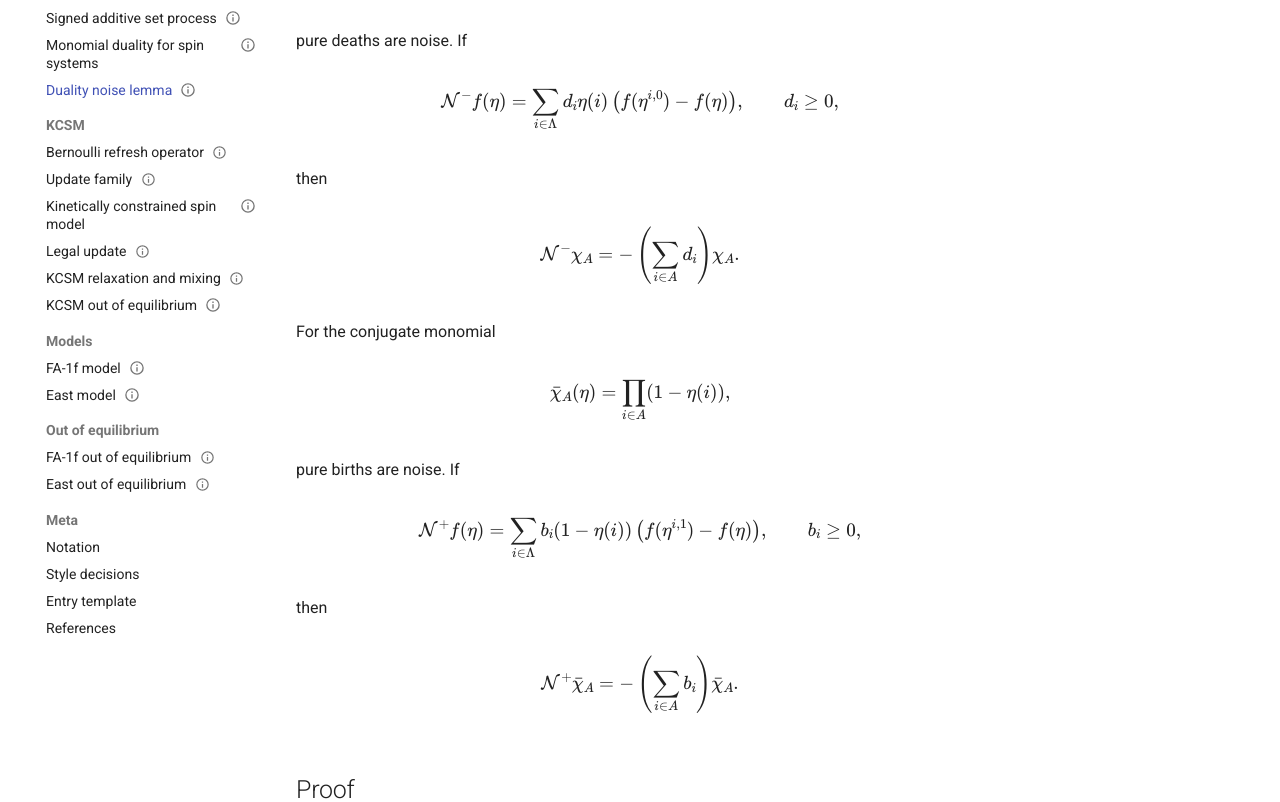
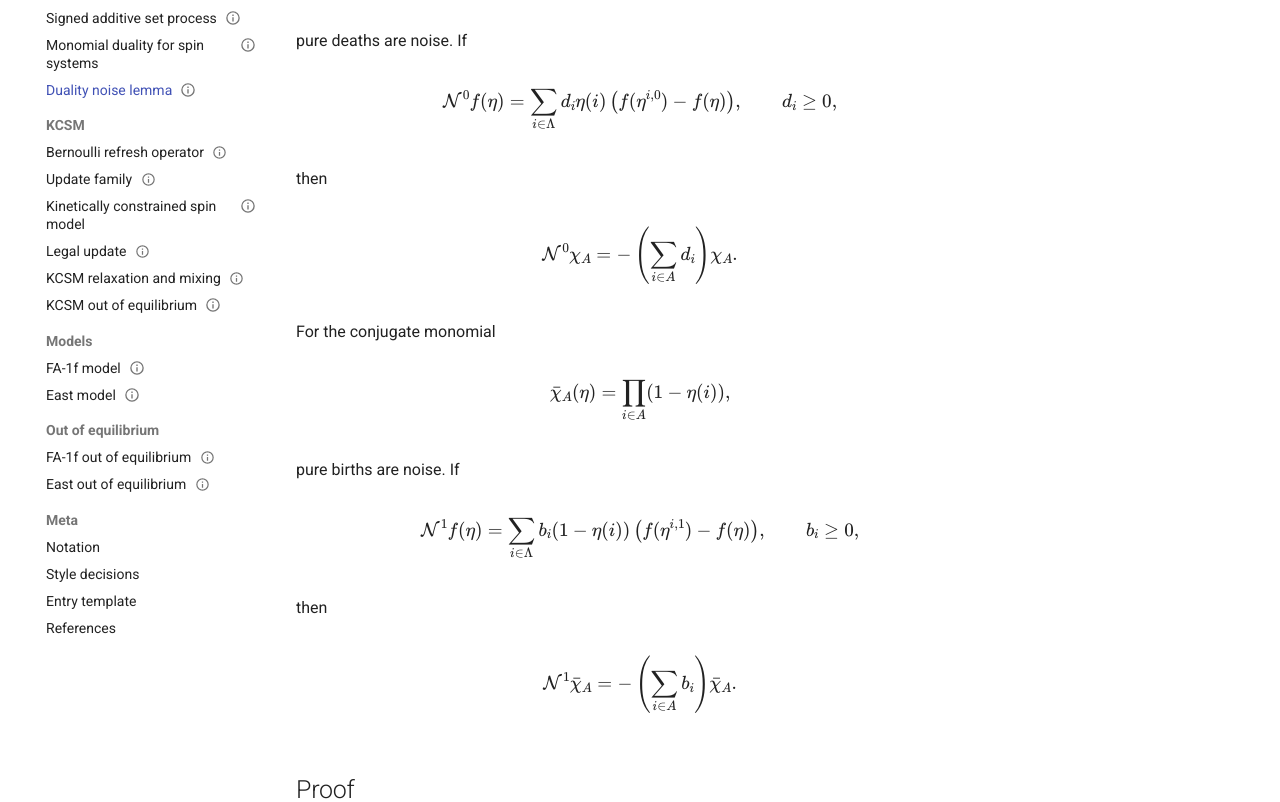
Before and after one commit to maciejgluchowski86-beep/ips-wiki, an MkDocs documentation site: the page built from docs/entries/duality-noise-lemma.md, in a window 1280 px wide and 1400 px high, scrolled down 323 px. Shown: the part 458-1260 px from the top of the window. Built offline with MkDocs 1.6.1 and Material for MkDocs 9.7.7, drawn with Linux system fonts in a browser that asks for light colours; comment, search, counter and statistics services are not loaded.

Commit message:
Use N0 and N1 notation for duality noise

```diff
--- a/docs/entries/duality-noise-lemma.md
+++ b/docs/entries/duality-noise-lemma.md
@@ -42,7 +42,7 @@ $$
 pure deaths are noise. If
 
 $$
-\mathcal N^- f(\eta)
+\mathcal N^0 f(\eta)
 =
 \sum_{i\in\Lambda}d_i\eta(i)\left(f(\eta^{i,0})-f(\eta)\right),
 \qquad d_i\ge0,
@@ -51,7 +51,7 @@ $$
 then
 
 $$
-\mathcal N^-\chi_A=-\left(\sum_{i\in A}d_i\right)\chi_A.
+\mathcal N^0\chi_A=-\left(\sum_{i\in A}d_i\right)\chi_A.
 $$
 
 For the conjugate monomial
@@ -63,7 +63,7 @@ $$
 pure births are noise. If
 
 $$
-\mathcal N^+ f(\eta)
+\mathcal N^1 f(\eta)
 =
 \sum_{i\in\Lambda}b_i(1-\eta(i))\left(f(\eta^{i,1})-f(\eta)\right),
 \qquad b_i\ge0,
@@ -72,7 +72,7 @@ $$
 then
 
 $$
-\mathcal N^+\bar\chi_A=-\left(\sum_{i\in A}b_i\right)\bar\chi_A.
+\mathcal N^1\bar\chi_A=-\left(\sum_{i\in A}b_i\right)\bar\chi_A.
 $$
 
 ## Proof
```
